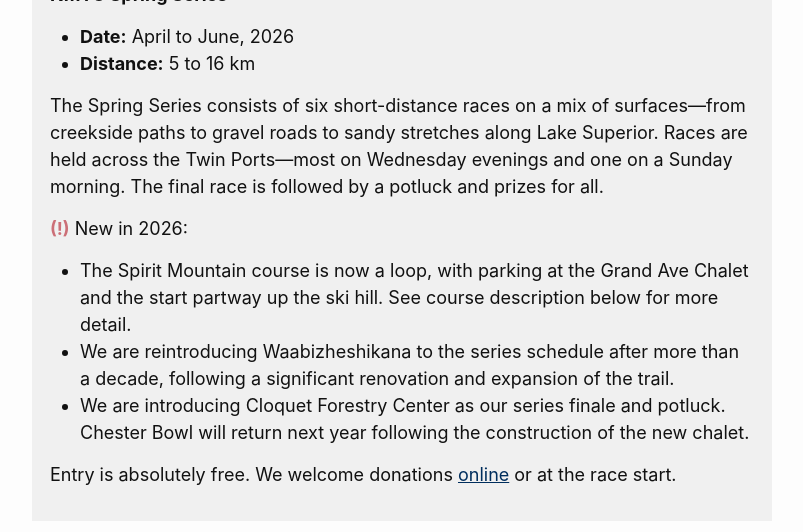
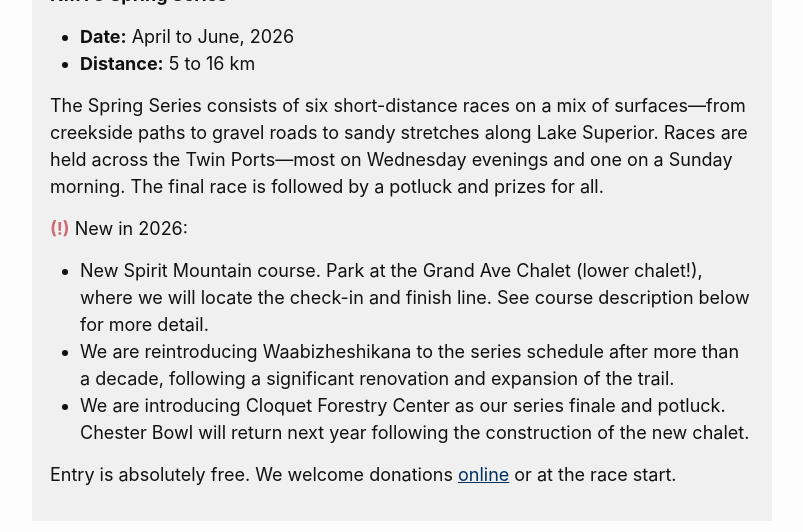
Before and after one commit to nmtc-run/nmtc-run.github.io, a Jekyll site: the page built from pages/series-spring.md, in a window 1280 px wide and 900 px high, scrolled down 877 px, cut to the strip 0-532 px from the top of the window. Shown: the whole strip, without its empty margins (238-1041 px from the left). Built offline with Jekyll 4.4.1, drawn with Linux system fonts in a browser that asks for light colours; some of the changed text lies outside the part shown.

Commit message:
Updates to Spirit Mtn course description and related details

```diff
--- a/_data/series-spring.yml
+++ b/_data/series-spring.yml
@@ -54,7 +54,7 @@
       url: /results/SpringSeries/2024/Spirit-Mountain.pdf
     - year: 2025
       url: https://drive.google.com/file/d/1vJ4vLv2OjkbZhkNDMJhRt52nITAu0pVQ/view?usp=drive_link
-  parking: New in 2026, park near the Grand Ave Chalet 8551 Grand Ave, Duluth, MN 55808. To reach the start line, hike 500 m uphill to the cat track; turn left and jog 250 m to the start line; you are now warmed up and ready to race.
+  parking: New in 2026, park near the Grand Ave Chalet 8551 Grand Ave, Duluth, MN 55808. Walk up the ski hill, and you will see the check-in table (which will be located at the finish line). To reach the start line, follow standard NMTC course markings 500 m uphill to the cat track; turn left and continue following orange pin flags 250 m to the start line; you are now warmed up and ready to race.
   description: Spirit Mountain (Manidoo Wajiw) is a point-to-point road and rails-to-trails run. The 2026 edition introduced a new course, which follows the westernmost section of Skyline Parkway (gravel and asphalt) and returns on the DWP (gravel), finishing near Grand Ave Chalet.
   # description: Spirit Mountain 10 Mile (Manidoo Wajiw) is an out-and-back road run that largely follows the western most section of Skyline Parkway from beneath the upper Spirit Mountain Chalet to Becks Road. The parkway surface is mostly gravel but also has short sections of new and crumbling asphalt. The near middle of the route offers a sweeping view of the St. Louis River estuary and Morgan Park neighborhood from the Bardon’s Peak overlook. This is also the course’s subtle high point. Make sure to save energy for the gradual ascent back to here from the Becks Road turnaround! The parkway is open to vehicle traffic this time of year. Please be mindful on blind turns.
 
--- a/_includes/series-details.md
+++ b/_includes/series-details.md
@@ -12,7 +12,7 @@
 
 **Run your race**: We believe everyone can find exactly as much competition as they’re looking for. NMTC events offer a chance to test yourself against many of the area’s fastest trail runners or enjoy a fun run with friends—or both!—it’s entirely up to you.
 
-**Overall series standings:** Runners are awarded points based on the order in which they finish. To see historical results, click on the race name, then click on the year. We update overall standings after each race.
+**Overall series standings:** Runners are awarded points based on the order in which they finish. We update race results and overall standings after each race.
 
 **Series finale potluck and prizes:** At the final race, join us for awards and a potluck {{ potluck }}. Bring a dish! Everyone who runs or volunteers at any Series race receives a prize. Prizes are generously donated by individuals and local businesses.
 
--- a/pages/series-spring.md
+++ b/pages/series-spring.md
@@ -14,7 +14,7 @@
 The Spring Series consists of six short-distance races on a mix of surfaces—from creekside paths to gravel roads to sandy stretches along Lake Superior. Races are held across the Twin Ports—most on Wednesday evenings and one on a Sunday morning. The final race is followed by a potluck and prizes for all.
 
 **<span class="nb">(!)</span>** New in 2026:
-* The Spirit Mountain course is now a loop, with parking at the Grand Ave Chalet and the start partway up the ski hill. See course description below for more detail.
+* New Spirit Mountain course. Park at the Grand Ave Chalet (lower chalet!), where we will locate the check-in and finish line. See course description below for more detail.
 * We are reintroducing Waabizheshikana to the series schedule after more than a decade, following a significant renovation and expansion of the trail.
 * We are introducing Cloquet Forestry Center as our series finale and potluck. Chester Bowl will return next year following the construction of the new chalet.
 
```
